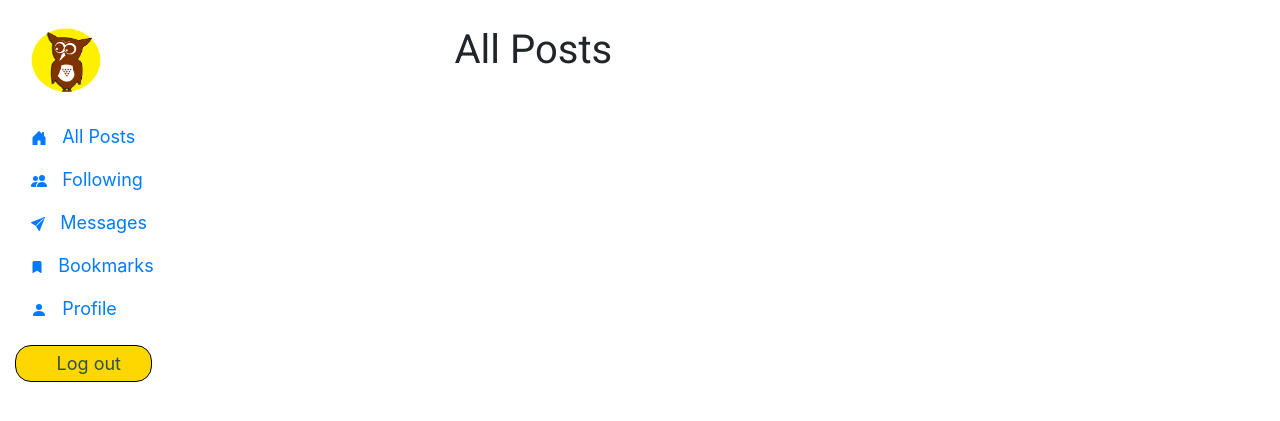
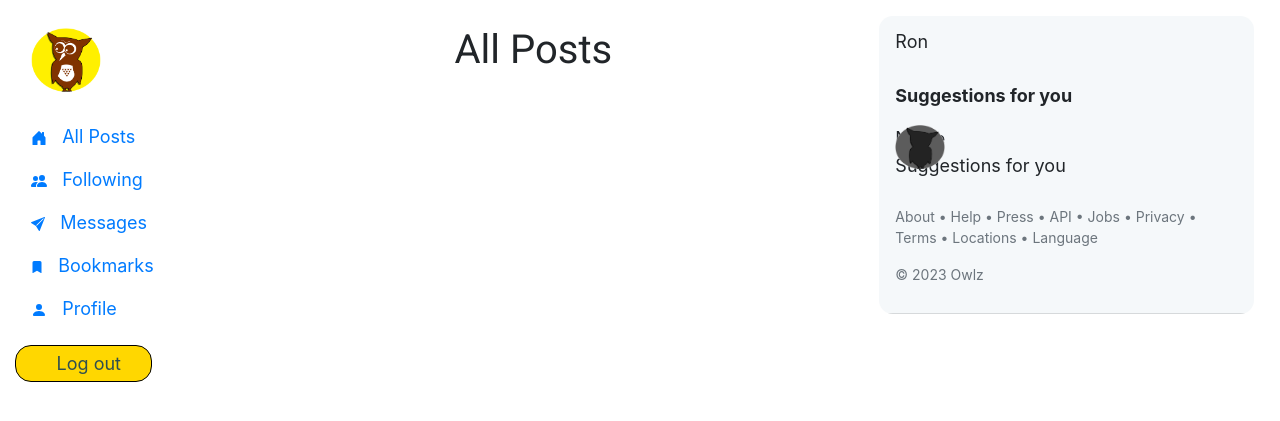
Before and after one commit to the-vegetarian-vampire/Owlz-Network, a Django app: page / in a window 1280 px wide. Shown: the top 421 px of the page. Run offline with Django 3.2, Linux system fonts and the light colour scheme; a user stored in the database is signed in; some libraries are stand-ins or nearby versions.

Commit message:
Added owl silhouette

```diff
--- a/project4/network/templates/network/index.html
+++ b/project4/network/templates/network/index.html
@@ -4,8 +4,10 @@
 
 {% block body %}
 <h1 class="text-center" style="font-family: 'Roboto', sans-serif;">All Posts</h1>
+{% if user.is_authenticated %}
 
-<body>
-</body>
+{% else %}
+    <div style="height: 2rem"></div>
+{% endif %}
 
 {% endblock %}
--- a/project4/network/templates/network/layout.html
+++ b/project4/network/templates/network/layout.html
@@ -29,14 +29,14 @@
                              <!--Owl image-->
                             <li class="nav-item">
                                 <a class="nav-link" href="{% url 'index' %}" style="margin-top: 20px; margin-bottom: 15px;">
-                                    <img height="64" width="70" src="{% static 'network/images/owl-small.png' %}" alt="icon"/></a>
+                                <img height="64" width="70" src="{% static 'network/images/owl-small.png' %}" alt="icon"/></a>
                             </li>
                              <!--All Posts-->
                              <li class="nav-item">
-                                 <a id="allposts" class="nav-link" href="{% url 'index' %}"  style="font-size: 18px;"><svg xmlns="http://www.w3.org/2000/svg" width="16" height="16" fill="currentColor" class="bi bi-house-door-fill" viewBox="0 0 16 16">
-                                     <path d="M6.5 14.5v-3.505c0-.245.25-.495.5-.495h2c.25 0 .5.25.5.5v3.5a.5.5 0 0 0 .5.5h4a.5.5 0 0 0 .5-.5v-7a.5.5 0 0 0-.146-.354L13 5.793V2.5a.5.5 0 0 0-.5-.5h-1a.5.5 0 0 0-.5.5v1.293L8.354 1.146a.5.5 0 0 0-.708 0l-6 6A.5.5 0 0 0 1.5 7.5v7a.5.5 0 0 0 .5.5h4a.5.5 0 0 0 .5-.5Z"/>
-                                    </svg> &nbsp; All Posts</a>
-                                </li>
+                                <a id="allposts" class="nav-link" href="{% url 'index' %}"  style="font-size: 18px;"><svg xmlns="http://www.w3.org/2000/svg" width="16" height="16" fill="currentColor" class="bi bi-house-door-fill" viewBox="0 0 16 16">
+                                <path d="M6.5 14.5v-3.505c0-.245.25-.495.5-.495h2c.25 0 .5.25.5.5v3.5a.5.5 0 0 0 .5.5h4a.5.5 0 0 0 .5-.5v-7a.5.5 0 0 0-.146-.354L13 5.793V2.5a.5.5 0 0 0-.5-.5h-1a.5.5 0 0 0-.5.5v1.293L8.354 1.146a.5.5 0 0 0-.708 0l-6 6A.5.5 0 0 0 1.5 7.5v7a.5.5 0 0 0 .5.5h4a.5.5 0 0 0 .5-.5Z"/>
+                                </svg> &nbsp; All Posts</a>
+                            </li>
                             {% if user.is_authenticated %}
                              <!--Following-->
                             <li class="nav-item">
@@ -86,6 +86,22 @@
                     </div>
               </div>
             {% else %}
+            <div class="card w-100" style="border-radius: 15px; overflow: hidden; border-color: transparent">
+                <div class="card-header" style="font-size: 18px; background-color: rgb(245, 248, 250); padding-left: 16px">{{ user.username }}
+                    <br>
+                    <br>
+                    <p style="font-weight: bold;">Suggestions for you</p>
+                    <div>
+                        <img style="position: absolute;" height="44" width="50" src="{% static 'network/images/owl-silhouette.png' %}" alt="icon"/>
+                        <div style="display:inline-flex">Name</div>
+                        <div>Suggestions for you</div>
+
+                    </div>
+                    <br>
+                    <p class="text-muted" style="font-size: 14px;">About • Help • Press • API • Jobs • Privacy • Terms • Locations • Language </p>
+                    <p class="text-muted" style="font-size: 14px;">© 2023 Owlz</p>
+                </div>
+            </div>
 
             {% endif %}
             </div>
```
Also changed, not shown: project4/db.sqlite3, project4/network/static/network/images/owl-silhouette-small.png (added), project4/network/static/network/images/owl-silhouette.png (added).
